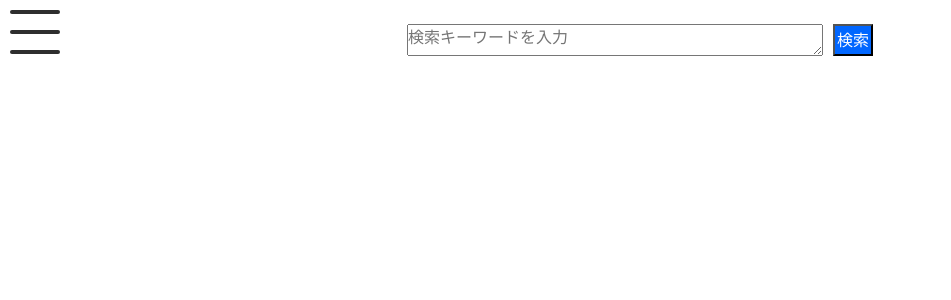
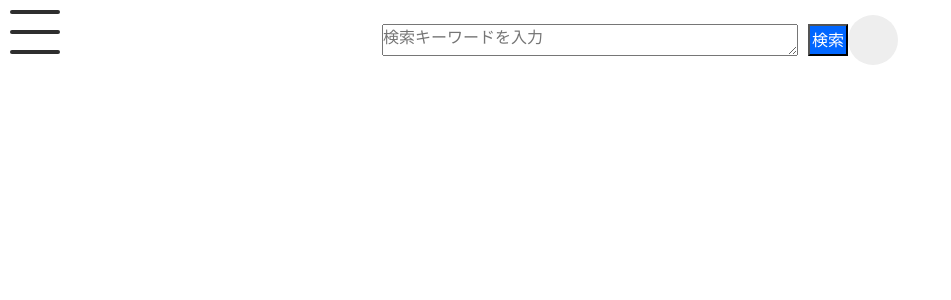
Before and after one commit to SoraY677/SoundsFrontend-StegHackthon2020-, a Nuxt app: page /clip in a window 1280 px wide. Before the commit this address had no page. Shown: the top 300 px of the page, without its empty margins (0-951 px from the left). Built offline with nearby package versions, Linux system fonts and the light colour scheme.

Commit message:
getでURLを叩くように変更

```diff
--- /dev/null
+++ b/layouts/auth.vue
@@ -0,0 +1,51 @@
+<template>
+  <div class="auth">
+    <div class="user-icon-wrapper" @click="pullAuthBox()"></div>
+    <div ref="authBox" class="auth-box close">
+      <textarea></textarea>
+      <textarea></textarea>
+      <button>認証</button>
+    </div>
+  </div>
+</template>
+
+<script>
+export default {
+  methods: {
+    pullAuthBox() {
+      let authbox = this.$refs.authBox;
+      if (authbox.classList.contains("close")) {
+        authbox.classList.remove("close");
+      } else {
+        authbox.classList.add("close");
+      }
+    }
+  }
+};
+</script>
+
+<style>
+.auth {
+  position: relative;
+}
+
+.user-icon-wrapper {
+  height: 50px;
+  width: 50px;
+  border-radius: 50%;
+  background-color: #eee;
+}
+.auth-box {
+  position: absolute;
+  display: flex;
+  top: 120%;
+  padding: 20px;
+  justify-content: space-around;
+  flex-flow: wrap;
+  background-color: white;
+}
+
+.close {
+  display: none;
+}
+</style>
--- a/layouts/header.vue
+++ b/layouts/header.vue
@@ -2,18 +2,20 @@
   <header>
     <mmenu class="menu-layer"/>
     <searchbar class="center-box"/>
+    <auth class="auth-layout"/>
   </header>
 </template>
 
 <script>
 import searchbar from "~/components/searchbar"
 import mmenu from "~/layouts/menu"
+import auth from "~/layouts/auth"
 
 export default {
   components:{
     searchbar,
-    mmenu
-
+    mmenu,
+    auth
   }
 }
 </script>
@@ -31,4 +33,8 @@ header{
   position:absolute;
 }
 
+.auth-layout{
+  float:right;
+}
+
 </style>
```
Also changed, not shown: pages/clip.vue (added, +13 -0 lines), pages/create.vue (added).
